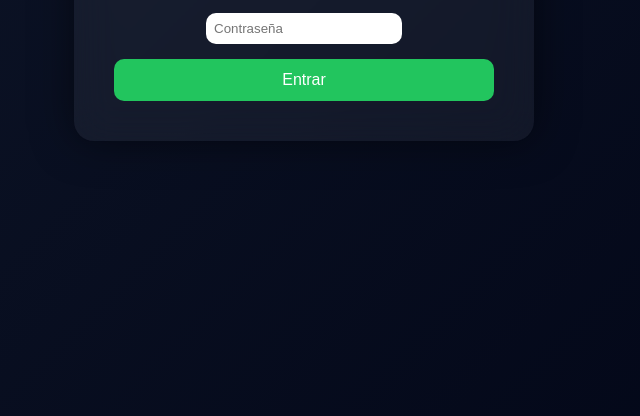
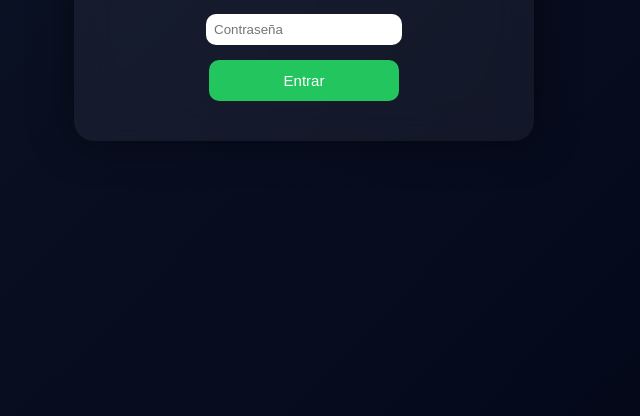
Before and after one commit to ANDRIUX7/DESCARGAS-VIP, a website: page public/index.html in a window 1280 px wide. Shown: the part 384-800 px from the top of the page, without its empty margins (336-976 px from the left). Drawn offline with Linux system fonts and the light colour scheme.

Commit message:
Update style.css

```diff
--- a/public/style.css
+++ b/public/style.css
@@ -27,13 +27,13 @@ input {
 button {
   margin-top: 15px;
   padding: 12px;
-  width: 100%;
+  width: 50%;
   border: none;
   border-radius: 10px;
   background: #22c55e;
   color: white;
   cursor: pointer;
-  font-size: 16px;
+  font-size: 15px;
 }
 .progress {
   margin-top: 15px;
```
